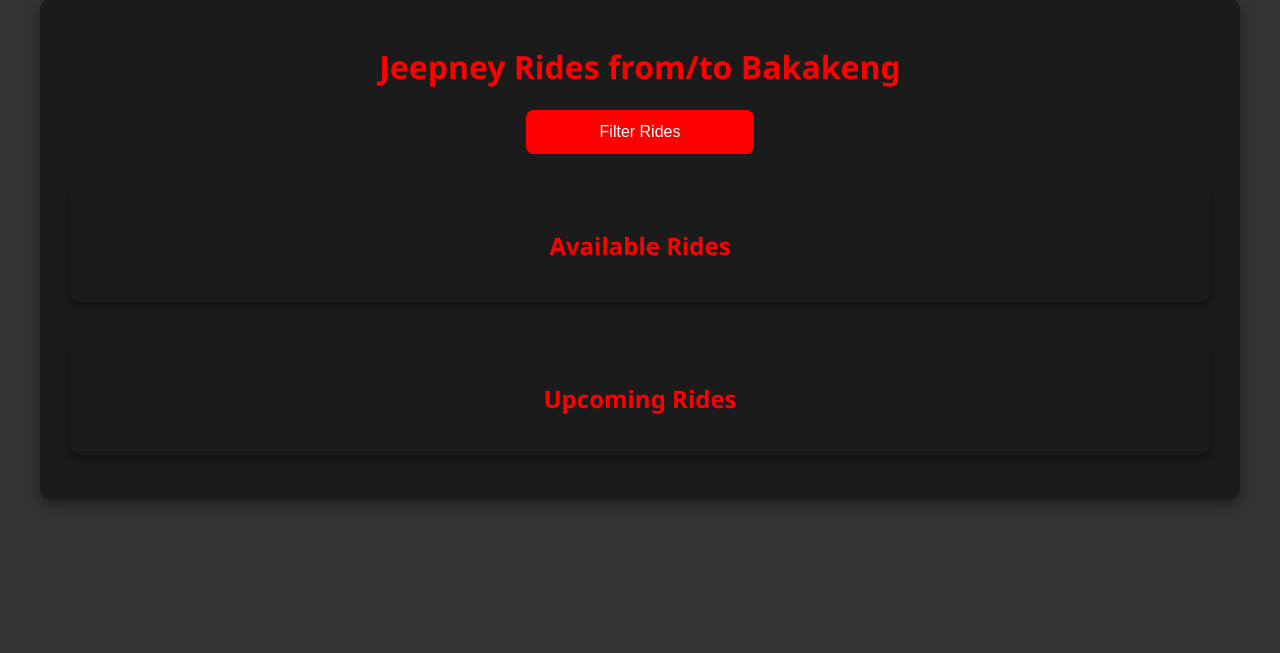
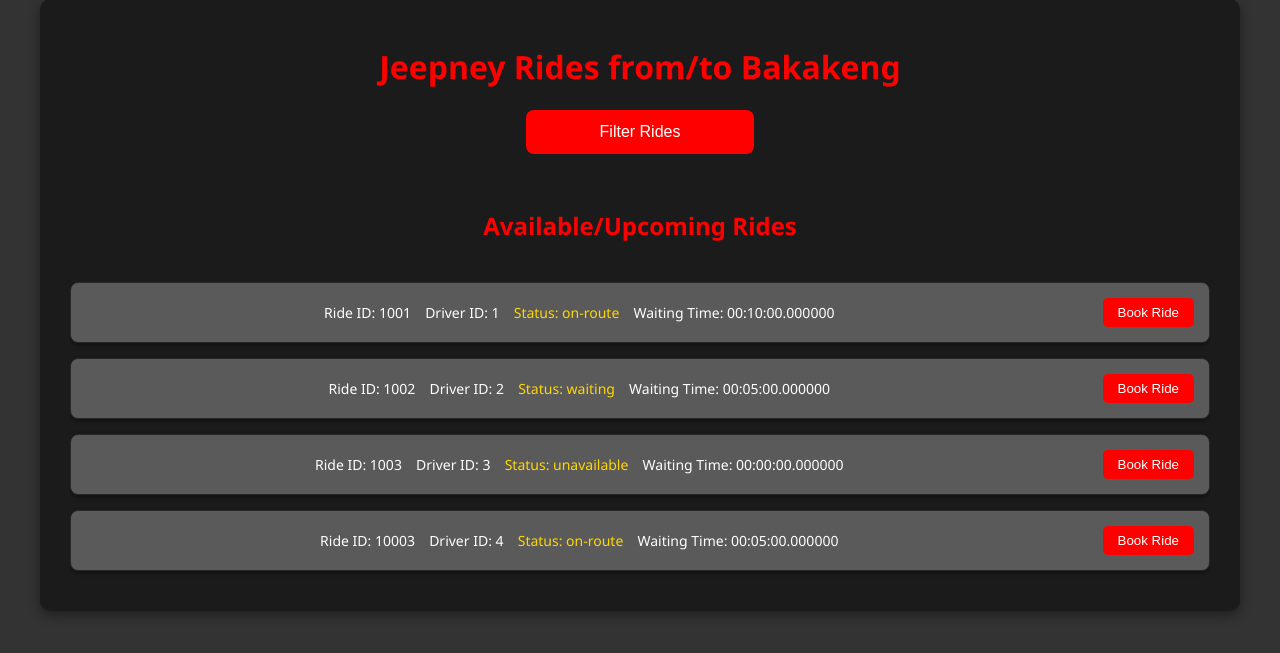
Before and after one commit to Ke-yuu/AgLugan, a PHP site: page /html/schedule.html in a window 1280 px wide. Shown: the part 126-779 px from the top of the page. Run offline with PHP 8.4, Linux system fonts and the light colour scheme; data comes from the database, SQL or seed files in the repository.

Commit message:
Merged Available and Upcoming rides into 1

```diff
--- a/css/schedule.css
+++ b/css/schedule.css
@@ -123,6 +123,7 @@ select, .view-button {
   margin: 0;
   overflow-y: auto;
   max-height: 400px;
+  width: 100%;
 }
 
 .ride-item {
@@ -138,6 +139,10 @@ select, .view-button {
   display: flex;
   flex-direction: row;
   align-items: center;
+  justify-content: space-between;
+  color: #fff;
+  width: 100%;
+  box-sizing: border-box;
 }
 
 .ride-item:hover {
@@ -180,26 +185,9 @@ select, .view-button {
   background-color: #28a745;
 }
 
-.ride-item {
-  display: flex;
-  flex-direction: column;
-  justify-content: space-between;
-  align-items: flex-start;
-  background-color: #444;
-  color: #fff;
-  padding: 15px;
-  margin-bottom: 15px;
-  border-radius: 8px;
-  box-shadow: 0px 4px 6px rgba(0, 0, 0, 0.1);
-  font-size: 16px;
-  width: 100%;
-  max-width: 280px;
-  word-break: break-word;
-}
-
 .ride-details {
   flex-grow: 1;
-  width: 100%;
+  width: auto;
 }
 
 .ride-id, .driver-id, .status, .waiting-time {
@@ -215,8 +203,8 @@ select, .view-button {
   border: none;
   border-radius: 5px;
   cursor: pointer;
-  align-self: flex-start;
-  margin-top: 10px;
+  align-self: center;
+  margin-left: 20px;
 }
 
 .payment-button:hover {
@@ -274,29 +262,13 @@ select, .view-button {
   cursor: pointer;
 }
 
-
-/* Ride Column Styles */
 .ride-info {
   display: flex;
   flex-direction: column;
   gap: 20px;
   justify-content: center;
   text-align: center;
-}
-
-.ride-column {
-  flex: 1;
-  background-color: #1b1b1b;
-  padding: 20px;
-  border-radius: 10px;
-  box-shadow: 0 4px 8px rgba(0, 0, 0, 0.4);
-  overflow: hidden;
-  margin-bottom: 20px;
-}
-
-.ride-column ul {
-  max-height: 350px;
-  overflow-y: auto;
+  width: 100%;
 }
 
 /* Responsive Design */
@@ -310,10 +282,6 @@ select, .view-button {
     flex-direction: column;
   }
 
-  .ride-column {
-    margin-bottom: 20px;
-  }
-
   .ride-item {
     padding: 10px;
     max-width: 100%;
--- a/html/schedule.html
+++ b/html/schedule.html
@@ -57,13 +57,13 @@
               <option value="08:00">08:00 - 09:00</option>
               <option value="09:00">09:00 - 10:00</option>
               <option value="10:00">10:00 - 11:00</option>
-              <option value="10:00">11:00 - 12:00</option>
-              <option value="10:00">12:00 - 13:00</option>
-              <option value="10:00">13:00 - 14:00</option>
-              <option value="10:00">14:00 - 15:00</option>
-              <option value="10:00">15:00 - 16:00</option>
-              <option value="10:00">16:00 - 17:00</option>
-              <option value="10:00">17:00 - 18:00</option>
+              <option value="11:00">11:00 - 12:00</option>
+              <option value="12:00">12:00 - 13:00</option>
+              <option value="13:00">13:00 - 14:00</option>
+              <option value="14:00">14:00 - 15:00</option>
+              <option value="15:00">15:00 - 16:00</option>
+              <option value="16:00">16:00 - 17:00</option>
+              <option value="17:00">17:00 - 18:00</option>
               <!-- Add more time slots as needed -->
             </select>
 
@@ -75,15 +75,8 @@
       </div>
 
       <div class="ride-info">
-        <div class="ride-column">
-          <h2>Available Rides</h2>
-          <ul id="available-rides-list" class="ride-list"></ul>
-        </div>
-
-        <div class="ride-column">
-          <h2>Upcoming Rides</h2>
-          <ul id="upcoming-rides-list" class="ride-list"></ul>
-        </div>
+        <h2>Available/Upcoming Rides</h2>
+        <ul id="rides-list" class="ride-list" style="display: block;"></ul>
       </div>
     </div>
   </main>
--- a/script/schedule.js
+++ b/script/schedule.js
@@ -41,17 +41,14 @@ function filterRides() {
   fetch(`../php/getRides.php?route=${route}&status=${status}&time=${time}`)
       .then(response => response.json())
       .then(data => {
-          const upcomingRidesList = document.getElementById("upcoming-rides-list");
-          const availableRidesList = document.getElementById("available-rides-list");
+          const ridesList = document.getElementById("rides-list");
 
           // Clear previous results
-          upcomingRidesList.innerHTML = "";
-          availableRidesList.innerHTML = "";
+          ridesList.innerHTML = "";
 
           if (data.error) {
               const errorElement = `<li>${data.error}</li>`;
-              upcomingRidesList.innerHTML = errorElement;
-              availableRidesList.innerHTML = errorElement;
+              ridesList.innerHTML = errorElement;
               return;
           }
 
@@ -70,7 +67,7 @@ function filterRides() {
 
               // Create the payment button
               let paymentButton = document.createElement('button');
-              paymentButton.innerText = 'Go to Payment';
+              paymentButton.innerText = 'Book Ride';
               paymentButton.classList.add('payment-button');
               paymentButton.onclick = function () {
                   window.location.href = `../html/paymentPage.html?ride_id=${ride.ride_id}`;
@@ -80,12 +77,8 @@ function filterRides() {
               rideElement.appendChild(rideDetails);
               rideElement.appendChild(paymentButton);
 
-              // Append the ride element to the appropriate list based on ride status
-              if (ride.status === 'upcoming') {
-                  upcomingRidesList.appendChild(rideElement);
-              } else if (ride.status === 'available') {
-                  availableRidesList.appendChild(rideElement);
-              }
+              // Append the ride element to the rides list
+              ridesList.appendChild(rideElement);
           });
 
           // Close the modal after applying filters
```
